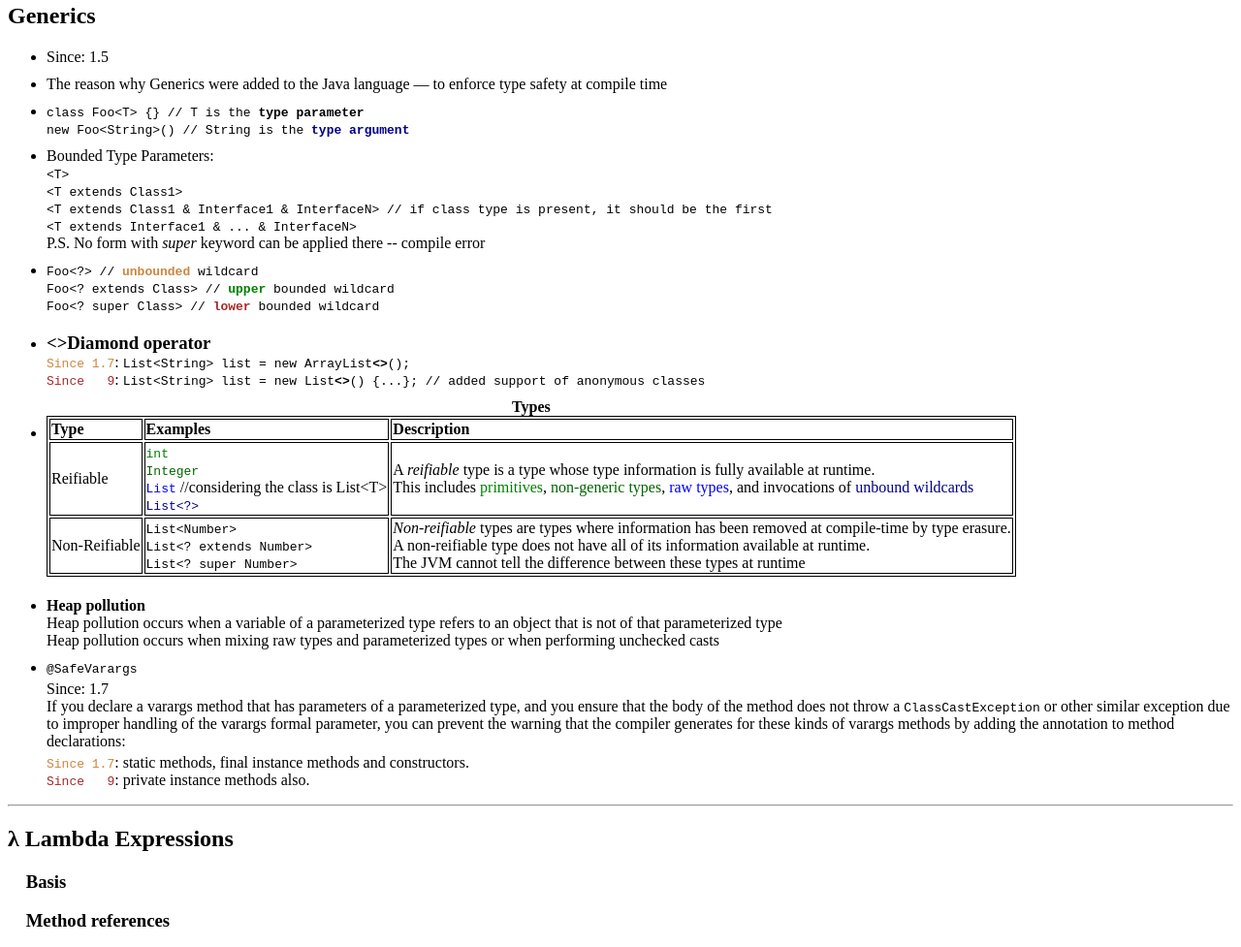
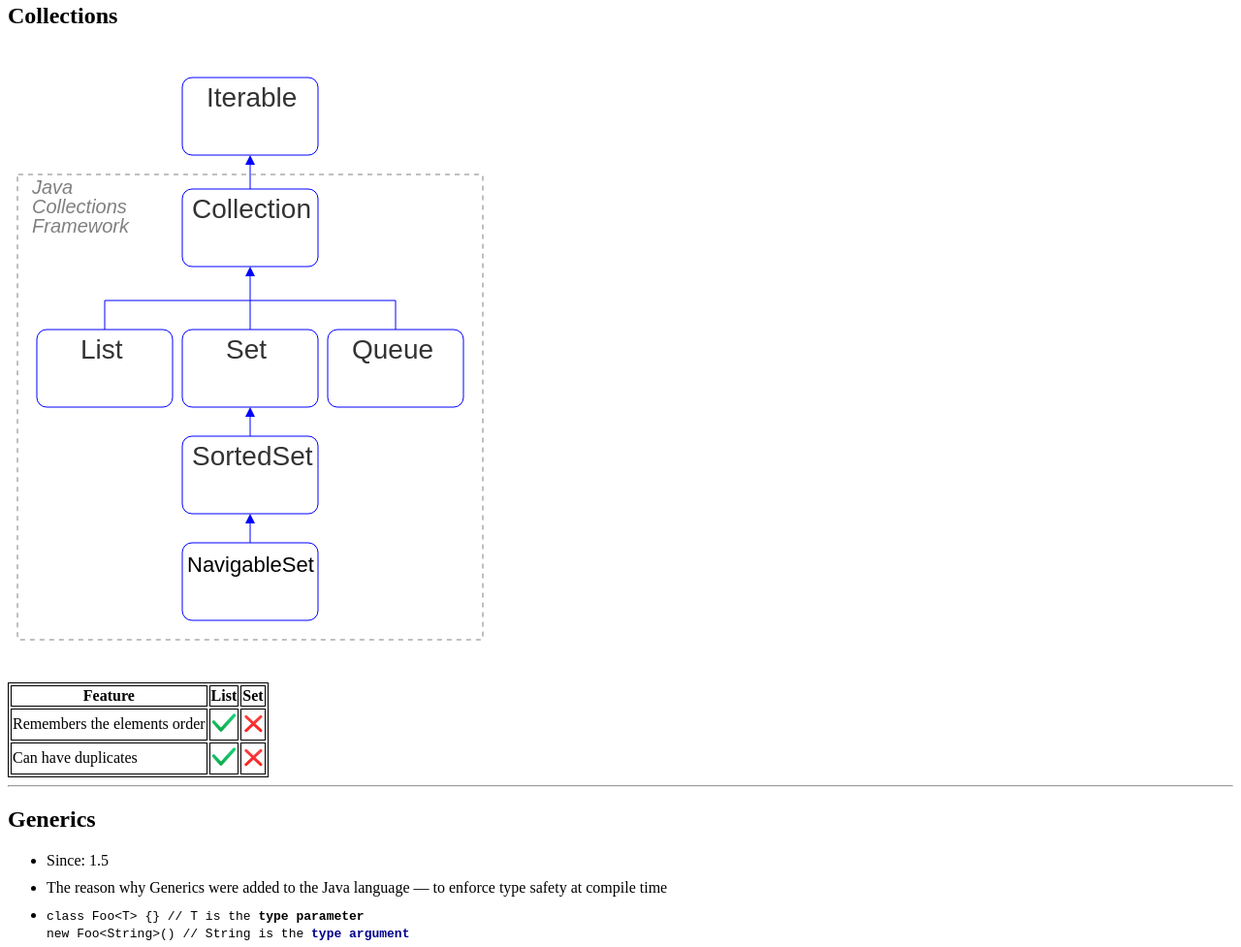
Before and after one commit to MarkoKurylko/Shared, a plain HTML site: page JavaOutline.html in a window 1280 px wide. Shown: the part 408-1385 px from the top of the page at 97% size. Drawn offline with Linux system fonts and the light colour scheme.

Commit message:
Collections #1. SVG added

```diff
--- a/JavaOutline.html
+++ b/JavaOutline.html
@@ -19,12 +19,9 @@
 				<td>
 					<details>
 						<summary></summary>
-						<h2>
-							<a id="classes" href="#classes">Classes</a>
-						</h2>
-						<h3 style="padding-left:1em">
-							<a href="#nesting">Nesting of <em>classes</em></a>
-						</h3>
+						<h2><a id="classes" href="#classes">Classes</a></h2>
+							<h3 style="padding-left:1em"><a href="#nesting">Nesting of <em>classes</em></a></h3>
+						<h2><a href="#collections">Collections</a></h2>
 					</details>
 				</td>
 			</tr>
@@ -134,6 +131,29 @@
 		</table>
 
 		<hr style="height:2px;">
+
+		<div id="collections">
+			<h2>Collections</h2>
+			<img width="500" src="svg/Collections.svg" alt="green"/>
+			<table class="border">
+				<tr>
+					<th>Feature</th>
+					<th>List</th>
+					<th>Set</th>
+				</tr>
+				<tr>
+					<td>Remembers the elements order</td>
+					<td><img src="svg/greenMark.svg" alt="green"/></td>
+					<td><img src="svg/redMark.svg" alt="red"/></td>
+				</tr>
+				<tr>
+					<td>Can have duplicates</td>
+					<td><img src="svg/greenMark.svg" alt="green"/></td>
+					<td><img src="svg/redMark.svg" alt="red"/></td>
+				</tr>
+			</table>
+		</div>
+		<hr>
 
 		<div id="generics">
 			<h2>Generics</h2>
```
Also changed, not shown: svg/Collections.svg (added), svg/greenMark.svg (added), svg/redMark.svg (added).
